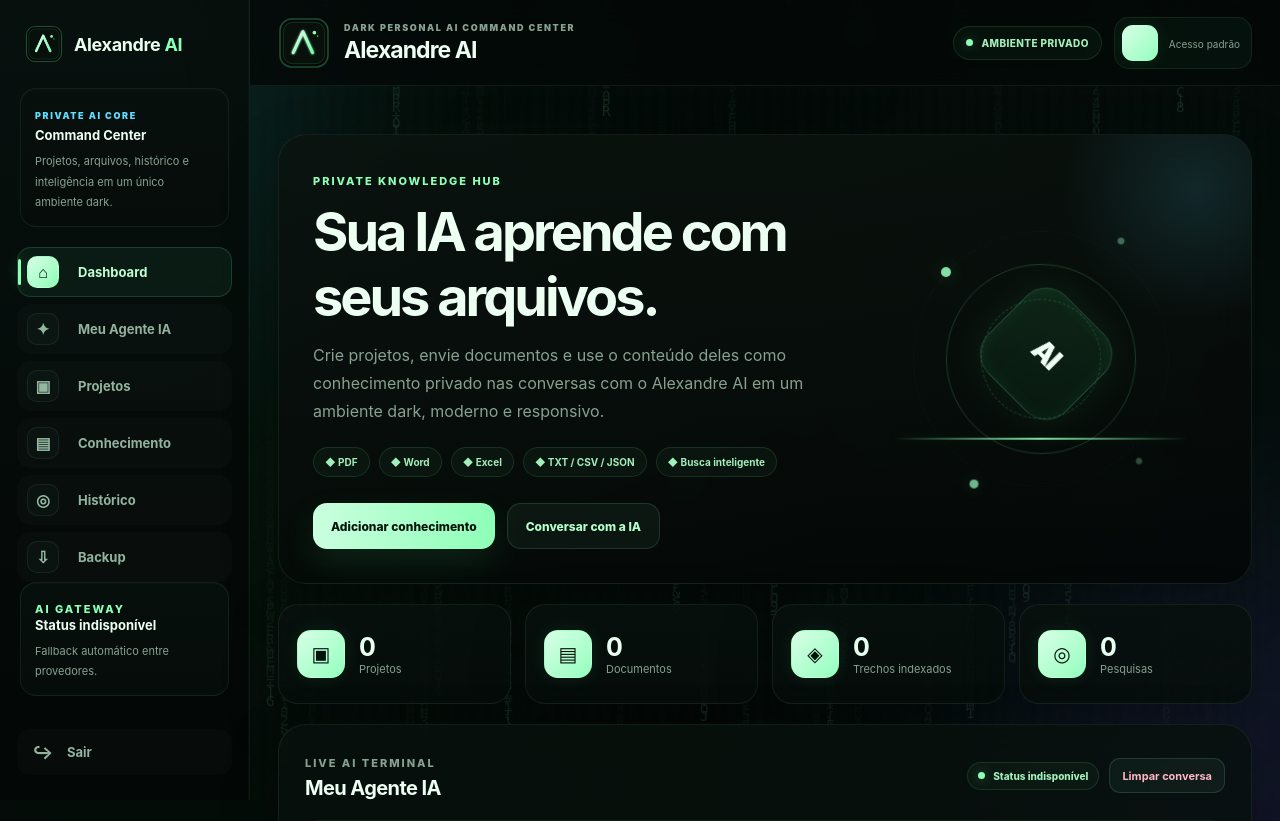
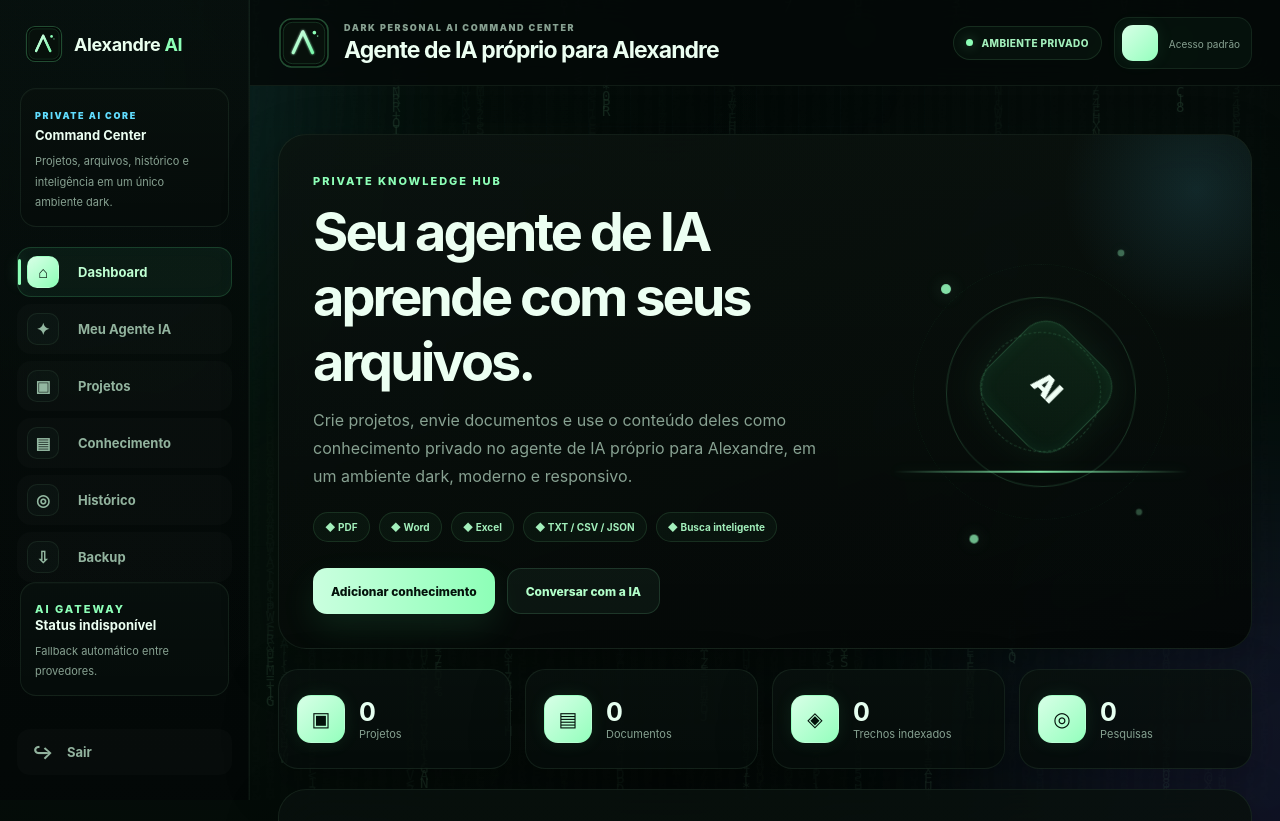
Before and after one commit to ALMDPSP/Agente-de-IA-Alexandre, a Flask app: template templates/dashboard.html in a window 1280 px wide. Shown: the top 821 px of the page. Run offline with Flask 3, Linux system fonts and the light colour scheme; the template is opened without the code that fills it, so the values that code supplies are empty; some libraries are stand-ins or nearby versions.

Commit message:
Add files via upload

```diff
--- a/templates/dashboard.html
+++ b/templates/dashboard.html
@@ -4,7 +4,7 @@
     <meta charset="utf-8">
     <meta name="viewport" content="width=device-width, initial-scale=1">
     <meta name="theme-color" content="#030806">
-    <title>Alexandre AI | Central Pessoal</title>
+    <title>Agente de IA próprio para Alexandre | Dashboard</title>
 
     <link rel="icon" type="image/svg+xml" href="{{ url_for('static', filename='icons/alexandre-ai.svg') }}">
     <link rel="icon" type="image/png" sizes="64x64" href="{{ url_for('static', filename='icons/favicon-64.png') }}">
@@ -12,7 +12,7 @@
     <link rel="manifest" href="{{ url_for('static', filename='manifest.webmanifest') }}">
     <meta name="apple-mobile-web-app-capable" content="yes">
     <meta name="apple-mobile-web-app-status-bar-style" content="black-translucent">
-    <meta name="apple-mobile-web-app-title" content="Alexandre AI">
+    <meta name="apple-mobile-web-app-title" content="Agente IA Alexandre">
     <meta name="mobile-web-app-capable" content="yes">
     <link rel="stylesheet" href="{{ url_for('static', filename='css/app.css') }}">
 </head>
@@ -73,7 +73,7 @@
                     </div>
                     <div>
                         <span class="topbar-kicker">DARK PERSONAL AI COMMAND CENTER</span>
-                        <h1>Alexandre AI</h1>
+                        <h1>Agente de IA próprio para Alexandre</h1>
                     </div>
                 </div>
 
@@ -93,8 +93,8 @@
                 <section class="command-hero dark-command-hero">
                     <div class="command-hero-copy">
                         <span class="eyebrow">PRIVATE KNOWLEDGE HUB</span>
-                        <h2>Sua IA aprende com seus arquivos.</h2>
-                        <p>Crie projetos, envie documentos e use o conteúdo deles como conhecimento privado nas conversas com o Alexandre AI em um ambiente dark, moderno e responsivo.</p>
+                        <h2>Seu agente de IA aprende com seus arquivos.</h2>
+                        <p>Crie projetos, envie documentos e use o conteúdo deles como conhecimento privado no agente de IA próprio para Alexandre, em um ambiente dark, moderno e responsivo.</p>
 
                         <div class="hero-chip-row dark-hero-chip-row">
                             <span>◆ PDF</span>
@@ -200,7 +200,7 @@
                         <div class="form-grid">
                             <label>
                                 <span>Nome do projeto</span>
-                                <input id="projectName" type="text" maxlength="120" placeholder="Ex.: Alexandre AI" required>
+                                <input id="projectName" type="text" maxlength="120" placeholder="Ex.: Agente IA Alexandre" required>
                             </label>
                             <label>
                                 <span>Status</span>
@@ -316,7 +316,7 @@
                 </section>
             </section>
 
-            <footer class="app-footer futuristic-footer dark-footer">Alexandre AI · Dark Private Knowledge Command Center</footer>
+            <footer class="app-footer futuristic-footer dark-footer">Agente IA Alexandre · Dark Private Knowledge Command Center</footer>
         </main>
     </div>
 
--- a/templates/login.html
+++ b/templates/login.html
@@ -4,7 +4,7 @@
     <meta charset="utf-8">
     <meta name="viewport" content="width=device-width, initial-scale=1">
     <meta name="theme-color" content="#050b15">
-    <title>Acesso Seguro | Alexandre AI</title>
+    <title>Agente de IA próprio para Alexandre | Login</title>
 
     <link rel="icon" type="image/svg+xml" href="{{ url_for('static', filename='icons/alexandre-ai.svg') }}">
     <link rel="icon" type="image/png" sizes="64x64" href="{{ url_for('static', filename='icons/favicon-64.png') }}">
@@ -12,7 +12,7 @@
     <link rel="manifest" href="{{ url_for('static', filename='manifest.webmanifest') }}">
     <meta name="apple-mobile-web-app-capable" content="yes">
     <meta name="apple-mobile-web-app-status-bar-style" content="black-translucent">
-    <meta name="apple-mobile-web-app-title" content="Alexandre AI">
+    <meta name="apple-mobile-web-app-title" content="Agente IA Alexandre">
     <meta name="mobile-web-app-capable" content="yes">
     <link rel="stylesheet" href="{{ url_for('static', filename='css/app.css') }}">
 </head>
@@ -35,8 +35,8 @@
 
             <div class="auth-stage-copy">
                 <span class="eyebrow">DARK AI SECURITY ACCESS</span>
-                <h1>Uma entrada mais sombria para o seu <span>agente de IA.</span></h1>
-                <p>Tela de login redesenhada com estética dark, visual cyber-futurista e autenticação em duas etapas integrada ao seu ambiente pessoal.</p>
+                <h1>Agente de IA <span>próprio para Alexandre.</span></h1>
+                <p>Ambiente pessoal com visual dark, autenticação segura e acesso dedicado ao agente de IA próprio para Alexandre.</p>
 
                 <div class="security-pills futuristic-pills">
                     <span>◆ Identidade protegida</span>
@@ -91,7 +91,7 @@
                     <div class="auth-icon-lock auth-icon-lock-v2">◈</div>
                     <span class="eyebrow">PASSO 1 DE {{ "2" if mfa_enabled else "1" }}</span>
                     <h2>Entrar no ambiente</h2>
-                    <p>Digite seu e-mail e senha para iniciar a autenticação do Alexandre AI.</p>
+                    <p>Digite seu e-mail e senha para acessar o agente de IA próprio para Alexandre.</p>
                 </div>
 
                 <div class="auth-progress auth-progress-login">
@@ -170,8 +170,8 @@
                 </div>
 
                 <div class="auth-card-footer">
-                    <span>Alexandre AI</span>
-                    <span>Futuristic Secure Access</span>
+                    <span>Agente IA Alexandre</span>
+                    <span>Agente de IA próprio para Alexandre</span>
                 </div>
             </div>
         </section>
```
Also changed, not shown: templates/mfa.html (+5 -5 lines), templates/mfa_setup.html (+5 -5 lines), README.md.
